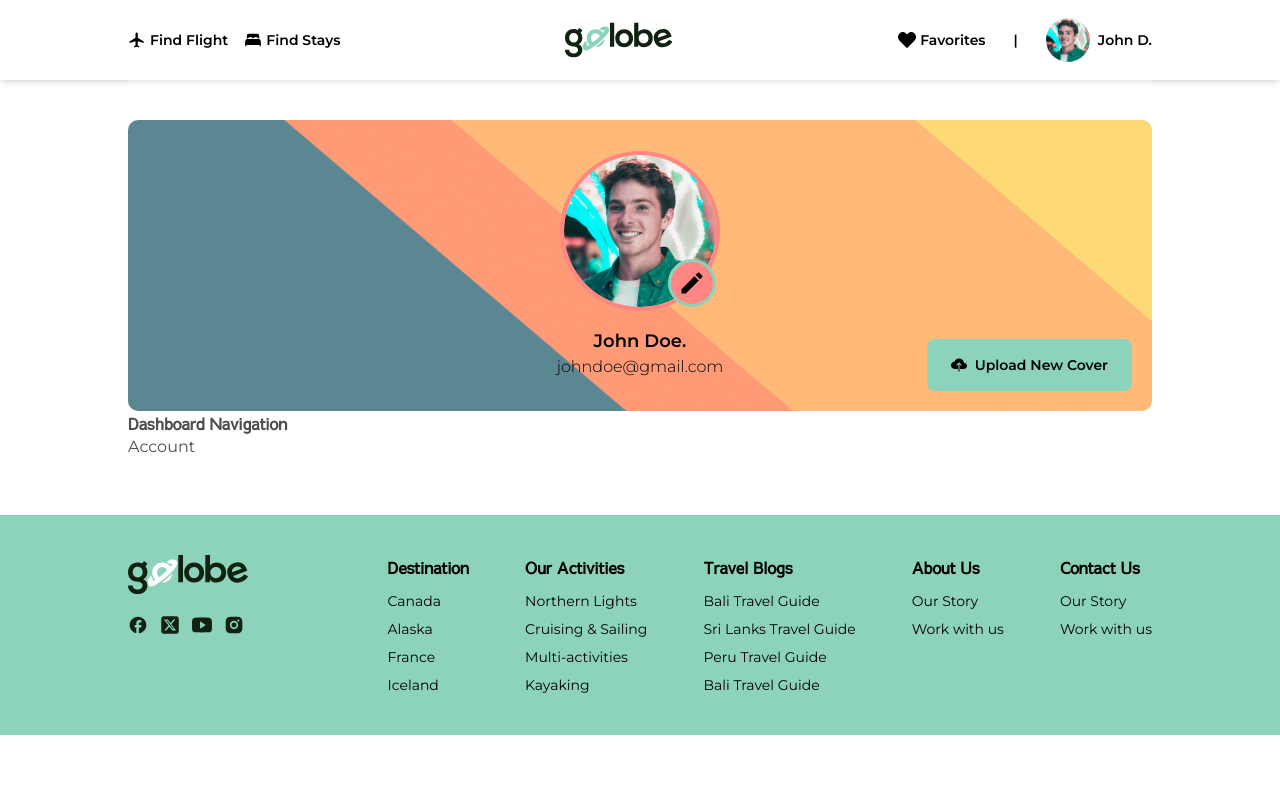
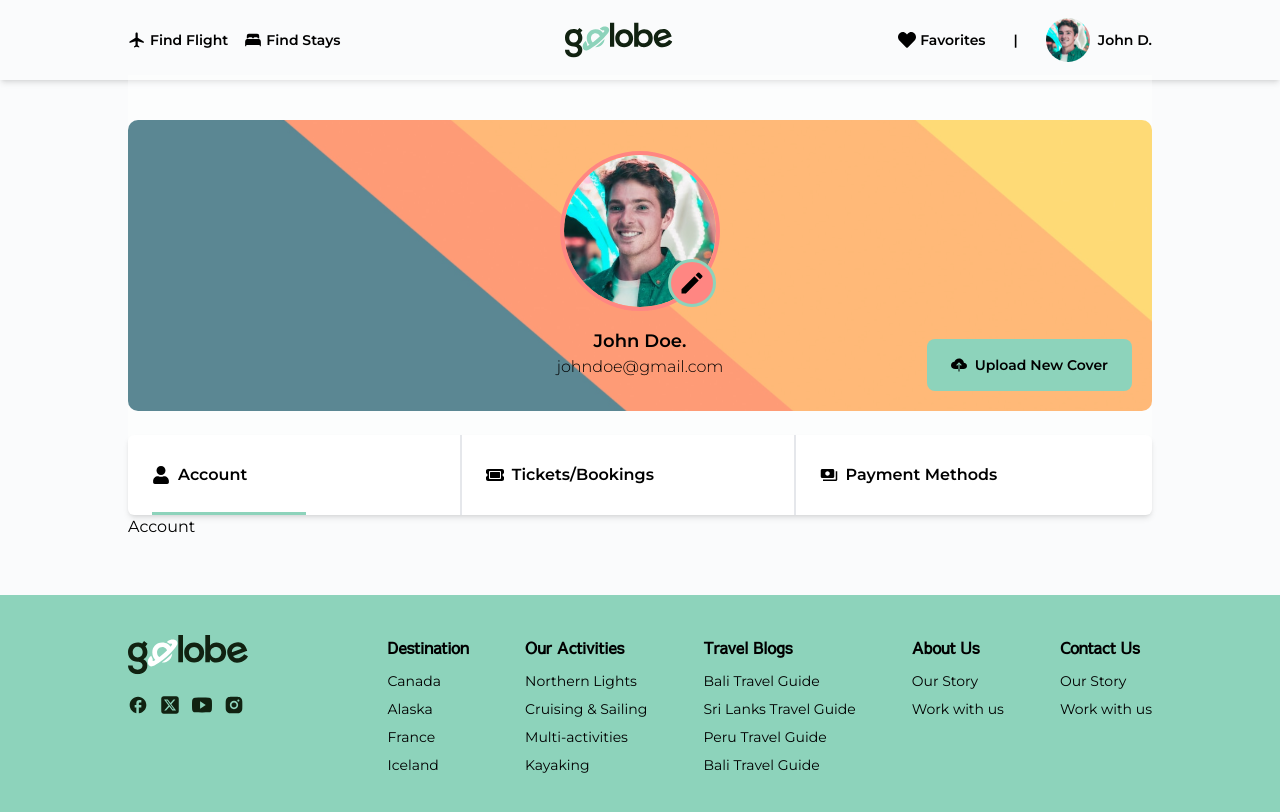
Before and after one commit to yunusa-sanusi/golobe, a React (Vite) app: page /dashboard in a window 1280 px wide. Shown: the top 812 px of the page. Built offline with nearby package versions, Linux system fonts and the light colour scheme.

Commit message:
added the navigation for the user dashboard page

```diff
--- /dev/null
+++ b/src/components/dashboard/DashboardNav.tsx
@@ -0,0 +1,29 @@
+import { FaUser } from 'react-icons/fa';
+import { FaTicket } from 'react-icons/fa6';
+import { MdPayments } from 'react-icons/md';
+
+import DashboardNavLink from './DashboardNavLink';
+
+const DashboardNav = () => {
+  return (
+    <nav className="w-full h-20 bg-primary-bg shadow-md rounded-md flex justify-between items-center gap-x-2 md:gap-x-6 px-2 md:px-6 font-semibold mt-6 relative">
+      <DashboardNavLink
+        text="Account"
+        icon={<FaUser size={18} className="" />}
+        url="/dashboard"
+      />
+      <DashboardNavLink
+        text="Tickets/Bookings"
+        icon={<FaTicket size={18} className="" />}
+        url="/dashboard/tickets"
+      />
+      <DashboardNavLink
+        text="Payment Methods"
+        icon={<MdPayments size={18} className="" />}
+        url="/dashboard/payment-methods"
+      />
+    </nav>
+  );
+};
+
+export default DashboardNav;
--- /dev/null
+++ b/src/components/dashboard/DashboardNavLink.tsx
@@ -0,0 +1,22 @@
+import { Link, useMatch } from 'react-router';
+
+import { DashboardNavItemProp } from '../../types/DashboardNavItemProp';
+
+const DashboardNavLink = ({ text, url, icon }: DashboardNavItemProp) => {
+  const match = useMatch(url);
+  return (
+    <Link
+      to={url}
+      className={`w-full border-r-gray-200 relative h-full flex justify-center md:justify-start items-center gap-x-2 hover:text-secondary-bg transition-all duration-300 ${
+        text === 'Payment Methods' ? '' : 'border-r-2'
+      }`}
+    >
+      {icon}
+      <span className="hidden md:block">{text}</span>
+      {match?.pathname === url && (
+        <span className="w-1/2 h-[3px] bg-secondary-bg absolute left-[25%] md:left-0 bottom-0"></span>
+      )}
+    </Link>
+  );
+};
+export default DashboardNavLink;
--- a/src/index.css
+++ b/src/index.css
@@ -12,7 +12,7 @@
 }
 
 body {
-  background-color: var(--color-primary-bg);
+  background-color: #fafbfc;
   font-family: 'Montserrat', serif;
   font-optical-sizing: auto;
   font-weight: 400;
--- a/src/pages/dashboard/Dashboard.tsx
+++ b/src/pages/dashboard/Dashboard.tsx
@@ -1,12 +1,13 @@
 import { Outlet } from 'react-router';
 
 import HeroCover from '../../components/dashboard/HeroCover';
+import DashboardNav from '../../components/dashboard/DashboardNav';
 
 const Dashboard = () => {
   return (
     <section>
       <HeroCover />
-      <h1>Dashboard Navigation</h1>
+      <DashboardNav />
       <Outlet />
     </section>
   );
--- /dev/null
+++ b/src/types/DashboardNavItemProp.ts
@@ -0,0 +1,7 @@
+import { ReactNode } from 'react';
+
+export type DashboardNavItemProp = {
+  text: string;
+  url: string;
+  icon: ReactNode;
+};
```
